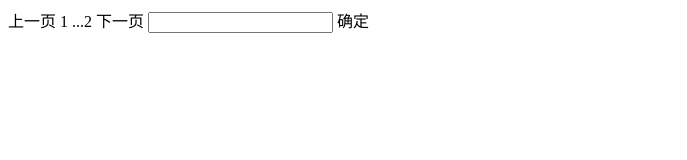
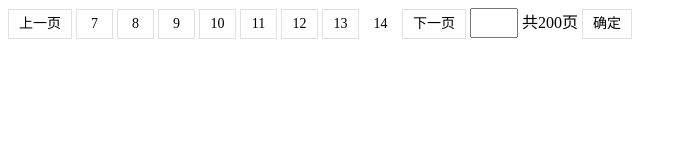
Before and after one commit to Kelichao/Component, a plain HTML site: page kit_page/index.html in a window 1280 px wide. Shown: the whole page, without its empty margins (0-687 px from the left). Drawn offline with Linux system fonts and the light colour scheme.

Commit message:
Update index.html

```diff
--- a/kit_page/index.html
+++ b/kit_page/index.html
@@ -4,7 +4,7 @@
 	<title>分页插件</title>
 	<meta charset="utf-8">
 	<!-- <link rel="stylesheet" type="text/css" href="./css/reset.css"> -->
-	<link rel="stylesheet" type="text/css" href="./css/kitPage.css">
+	<link rel="stylesheet" type="text/css" href="./css/kit_page.css">
 </head>
 <style type="text/css">
 
@@ -30,33 +30,46 @@
 		function KitPage(param) {
 			this.total = document.getElementById(param.totalId);
 			this.join();
+			// 触发事件
+			this.event();
+		}
+
+		KitPage.DEFAULT = {
+			itemNumber: 8,// 显示几个页码项
+			page: 1,
+			total: 200,// 总共的页数
+			callback: function(page) {
+				new KitPage({
+					totalId: "aaa",
+					page:page
+				})
+			}
 		}
 
 		KitPage.prototype = {
 			constroctor: KitPage,
-			pageTemp: function(position) {
+			pageTemp: function(type, index) {
 				var temp = {
 					prev: '<span class="kit_page_item kit_page_prev">上一页</span>\r\n',
 					next: '<span class="kit_page_item kit_page_next">下一页</span>\r\n\
 							<input type="text" class="kit_page_input">\r\n\
+							<span>共' + KitPage.DEFAULT.total + '页</span>\r\n\
 							<span class="page_sure">确定</span>',
-					content: '<span class="kit_page_item">' + position + '</span>\r\n',
-					symbol: '<span class="kit_page_symbol">...</span>'
+					content: '<span class="kit_page_item kit_page_click">' + index + '</span>\r\n',
+					onContent: '<span class="kit_page_item kit_page_on">' + index + '</span>\r\n'
+					// symbol: '<span class="kit_page_symbol">...</span>'
 				}
 
-				switch (position) {
-					case "prev":
-						return temp.prev;
-						break;
-					case "next":
-						return temp.next;
-						break;
-					case "symbol":
-						return temp.symbol;
-						break;
-					default :
-						return temp.content;
+				return temp[type];
+			},
+			event: function() {
+				var dom = this.total.getElementsByClassName("kit_page_click");
+				for (var i = 0; i < dom.length; i++) {
+					dom[i].onclick = function() {
+						KitPage.DEFAULT.callback(this.innerText);
+					}
 				}
+
 			},
 			join: function() {
 				var template = "";
@@ -65,16 +78,54 @@
 				template = this.pageTemp("prev");
 
 				// 添加主体页码
-				template += this.pageTemp(1) + this.pageTemp("symbol") + this.pageTemp(2);
+				template += this.processPage(10, 100, KitPage.DEFAULT.itemNumber);
 
 				// 添加后一页及跨度跳转代码
-				template += this.pageTemp("next");
+				template += this.pageTemp("next", KitPage.DEFAULT.total);
 
 				this.total.innerHTML = template;
 			},
 			// 页码处理函数
-			processPage: function(number) {
+			processPage: function(now, number, itemNumber) {
 
+				// 防止输入的是字符串形式的数字
+				now = new Number(now);
+				number = new Number(number);
+				itemNumber = new Number(itemNumber);
+
+				var final = "";
+				var arr = [];
+				// 如果是奇数，则是一半多1，偶数则为真正的一半，已经减去now项
+				var half = Math.floor(itemNumber/2) + (itemNumber%2) - 1;
+				// 开始项的下标
+				var start = now - half;
+
+				// 如果前面的页码不会小于0
+				if (start > 0) {
+					// 把now包含进去了
+					for (var i = start; i <= now; i++) {
+						arr.push(i);
+					}
+				} else {
+					for (var i = 1; i <= now; i++) {
+						arr.push(i);
+					}
+				}
+				// 补全长度
+				while (arr.length < itemNumber && ((now + 1) < number)) {
+					arr.push(++now);
+				}
+
+				for (var i = 0; i < arr.length; i++) {
+					if (arr[i] === now) {
+						final += this.pageTemp("onContent", arr[i]);
+					} else {
+						final += this.pageTemp("content", arr[i]);
+					}
+
+				}
+
+				return final;
 			}
 		}
 
```
